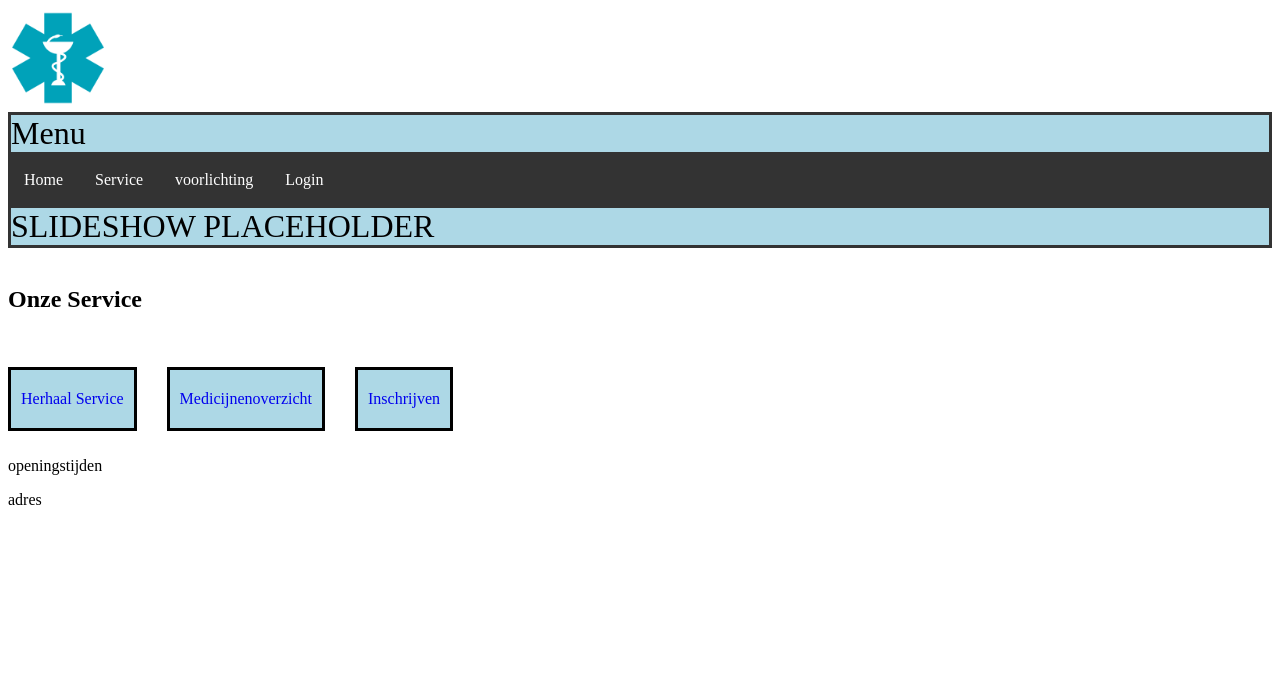
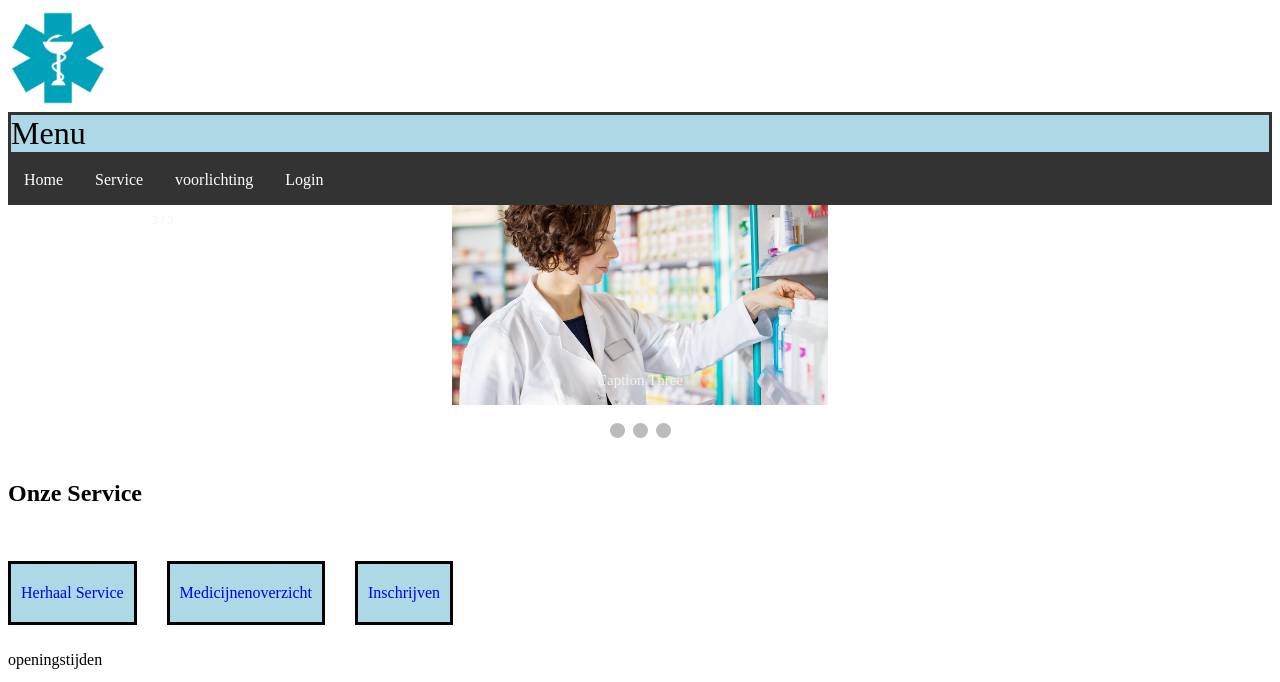
Before and after one commit to Jellewolf/Project, a PHP site: page /home.php in a window 1280 px wide. Shown: the top 682 px of the page. Run offline with PHP 8.4, Linux system fonts and the light colour scheme; data that the repository does not hold is empty.

Commit message:
1.7
added slideshow

```diff
--- a/css/stylesheet.css
+++ b/css/stylesheet.css
@@ -61,3 +61,109 @@
 .herhaalservice a:hover { text-decoration: none; color:black; }
 .herhaalservice a:focus { text-decoration: none; color:black; }
 .herhaalservice a:hover, a:active { text-decoration: none; color:black }
+
+/* following css is only for slideshow*/
+* {box-sizing:border-box}
+
+/* Slideshow container */
+.slideshow-container {
+  max-width: 1000px;
+  position: relative;
+  margin: auto;
+  max-height: 300px;
+}
+
+/* Hide the images by default */
+.mySlides {
+  display: none;
+}
+
+/* Next & previous buttons */
+.prev, .next {
+  cursor: pointer;
+  position: absolute;
+  top: 50%;
+  width: auto;
+  margin-top: -22px;
+  padding: 16px;
+  color: white;
+  font-weight: bold;
+  font-size: 18px;
+  transition: 0.6s ease;
+  border-radius: 0 3px 3px 0;
+  user-select: none;
+}
+
+/* Position the "next button" to the right */
+.next {
+  right: 0;
+  border-radius: 3px 0 0 3px;
+}
+
+/* On hover, add a black background color with a little bit see-through */
+.prev:hover, .next:hover {
+  background-color: rgba(0,0,0,0.8);
+}
+
+/* Caption text */
+.text {
+  color: #f2f2f2;
+  font-size: 15px;
+  padding: 8px 12px;
+  position: absolute;
+  bottom: 8px;
+  width: 100%;
+  text-align: center;
+}
+
+/* Number text (1/3 etc) */
+.numbertext {
+  color: #f2f2f2;
+  font-size: 12px;
+  padding: 8px 12px;
+  position: absolute;
+  top: 0;
+}
+
+/* The dots/bullets/indicators */
+.dot {
+  cursor: pointer;
+  height: 15px;
+  width: 15px;
+  margin: 0 2px;
+  background-color: #bbb;
+  border-radius: 50%;
+  display: inline-block;
+  transition: background-color 0.6s ease;
+}
+
+.active, .dot:hover {
+  background-color: #717171;
+}
+
+/* Fading animation */
+.fade {
+  -webkit-animation-name: fade;
+  -webkit-animation-duration: 1.5s;
+  animation-name: fade;
+  animation-duration: 1.5s;
+}
+
+@-webkit-keyframes fade {
+  from {opacity: .4}
+  to {opacity: 1}
+}
+
+@keyframes fade {
+  from {opacity: .4}
+  to {opacity: 1}
+}
+.mySlides {
+  text-align: center;
+  height: 200px;
+}
+.mySlides img {
+  width: 100%;
+  max-height:100%;
+  object-fit: contain;
+}
--- a/home.php
+++ b/home.php
@@ -10,7 +10,9 @@
 <?php
 include 'inc/menu.inc.php';
 ?>
-<h1>SLIDESHOW PLACEHOLDER</h1>
+<?php
+include 'inc/slideshow.inc.php'
+?>
 <br>
 <h2>Onze Service</h2>
 <br>
--- /dev/null
+++ b/inc/slideshow.inc.php
@@ -0,0 +1,63 @@
+<!-- Slideshow container -->
+<div class="slideshow-container">
+
+  <!-- Full-width images with number and caption text -->
+  <div class="mySlides fade">
+    <div class="numbertext">1 / 3</div>
+    <img src="images/img1.jpg" style="width:100%">
+    <div class="text">Caption Text</div>
+  </div>
+
+  <div class="mySlides fade">
+    <div class="numbertext">2 / 3</div>
+    <img src="images/img2.jpg" style="width:100%">
+    <div class="text">Caption Two</div>
+  </div>
+
+  <div class="mySlides fade">
+    <div class="numbertext">3 / 3</div>
+    <img src="images/img3.jpg" style="width:100%">
+    <div class="text">Caption Three</div>
+  </div>
+
+  <!-- Next and previous buttons -->
+  <a class="prev" onclick="plusSlides(-1)">&#10094;</a>
+  <a class="next" onclick="plusSlides(1)">&#10095;</a>
+</div>
+<br>
+
+<!-- The dots/circles -->
+<div style="text-align:center">
+  <span class="dot" onclick="currentSlide(1)"></span>
+  <span class="dot" onclick="currentSlide(2)"></span>
+  <span class="dot" onclick="currentSlide(3)"></span>
+</div>
+<script type="text/javascript">
+  var slideIndex = 1;
+showSlides(slideIndex);
+
+// Next/previous controls
+function plusSlides(n) {
+  showSlides(slideIndex += n);
+}
+
+// Thumbnail image controls
+function currentSlide(n) {
+  showSlides(slideIndex = n);
+}
+
+var slideIndex = 0;
+showSlides();
+
+function showSlides() {
+  var i;
+  var slides = document.getElementsByClassName("mySlides");
+  for (i = 0; i < slides.length; i++) {
+    slides[i].style.display = "none";
+  }
+  slideIndex++;
+  if (slideIndex > slides.length) {slideIndex = 1}
+  slides[slideIndex-1].style.display = "block";
+  setTimeout(showSlides, 5000); // Change image every 2 seconds
+}
+</script>
```
Also changed, not shown: images/img1.jpg (added), images/img2.jpg (added), images/img3.jpg (added).
